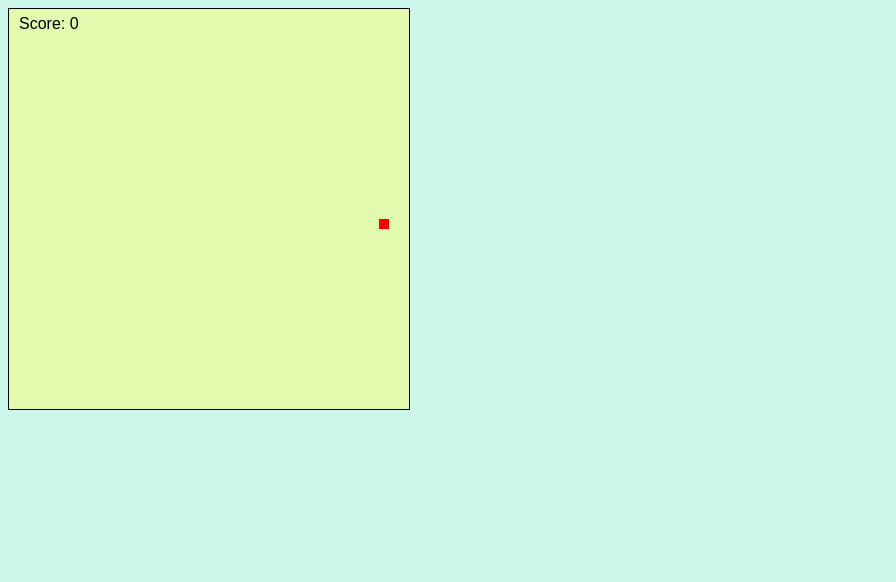
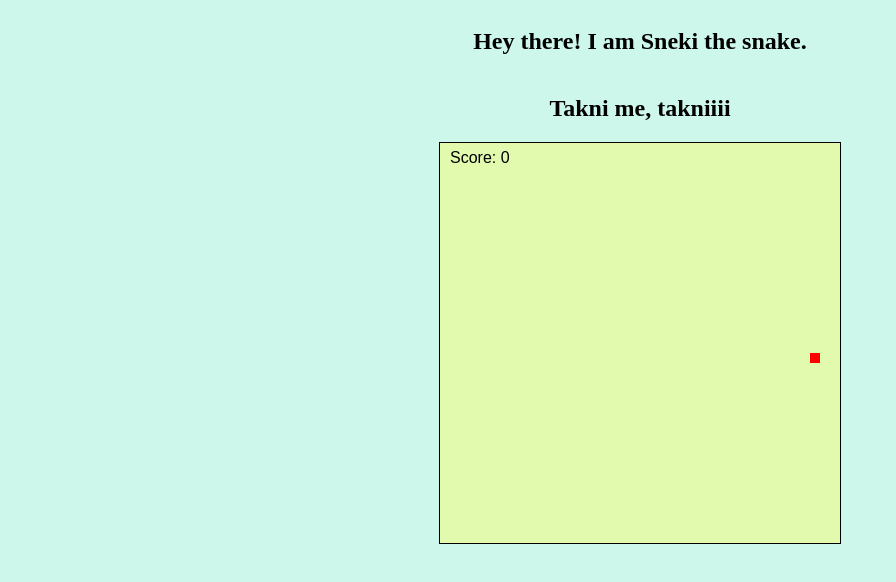
Before and after one commit to Jovicaa/SnakesGame, a plain HTML site: page index.html in a window 1280 px wide. Shown: the whole page, without its empty margins (0-896 px from the left). Drawn offline with Linux system fonts and the light colour scheme.

Commit message:
Update html
Sectionize code

```diff
--- a/index.html
+++ b/index.html
@@ -8,10 +8,18 @@
   </head>
 
   <body>
-    <div id="game-board">
-      <canvas id="canvas" width="400" height="400"></canvas>
+
+    <div class="head__section">
+      <h2 class="head__h2">Hey there! I am <strong>Sneki</strong> the snake.</h2>
+      <h2 class="head__h2">Takni me, takniiii</h2>
+
     </div>
 
+    <div class="board__section">
+      <div class="board__container" id="game-board">
+        <canvas id="canvas" width="400" height="400"></canvas>
+      </div>
+    </div>
     <script src="index.js"></script>
   </body>
 </html>
```
